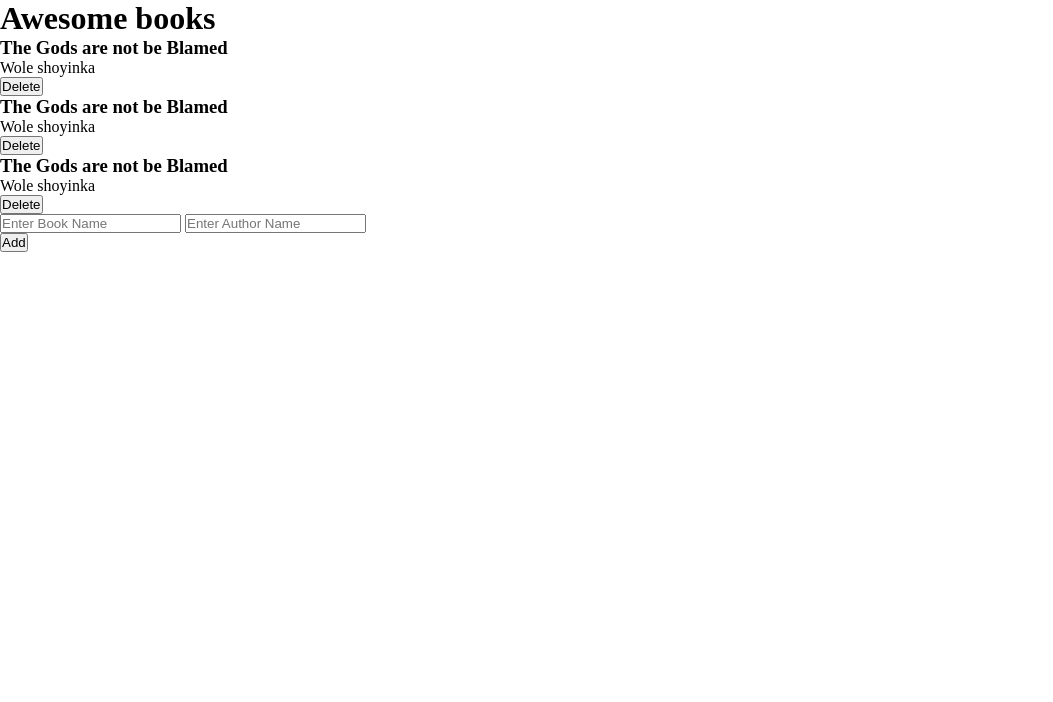
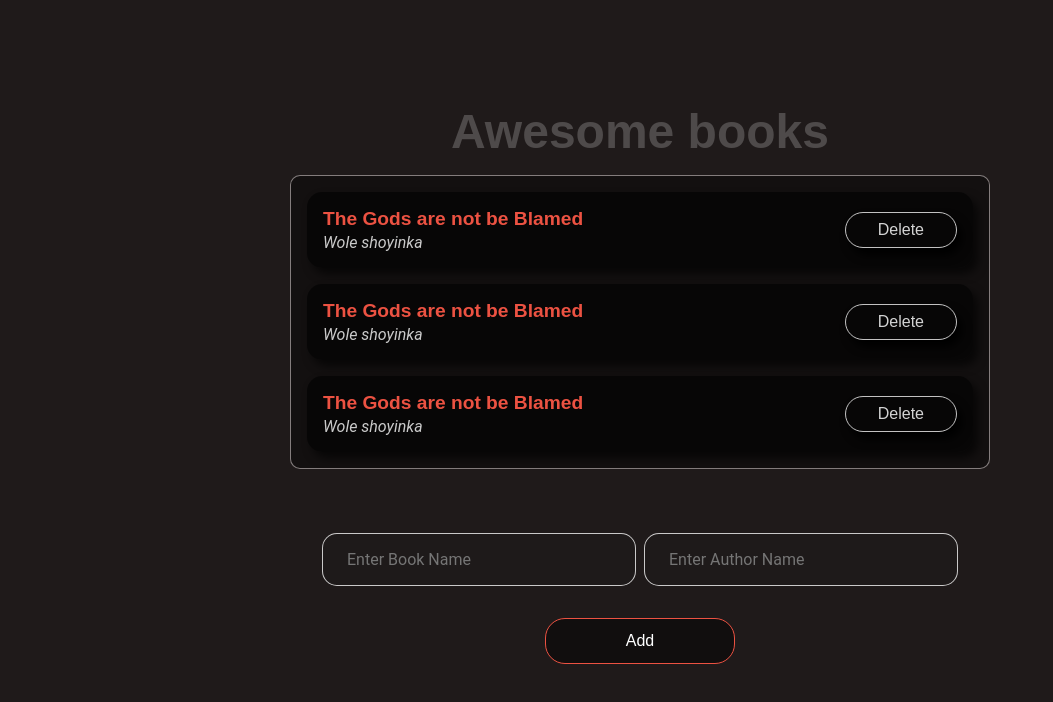
Before and after one commit to DuaneDave/Awesome-Books, a website: page index.html in a window 1280 px wide. Shown: the whole page, without its empty margins (0-1053 px from the left). Drawn offline with Linux system fonts and the light colour scheme.

Commit message:
Add style.css file

```diff
--- a/style.css
+++ b/style.css
@@ -1,4 +1,122 @@
 * {
   padding: 0;
   margin: 0;
+  box-sizing: border-box;
 }
+body {
+  font-family: 'Roboto', sans-serif;
+  background-color: rgb(31, 26, 26);
+  display: flex;
+  flex-direction: column;
+  align-items: center;
+  justify-content: center;
+  height: 100vh;
+}
+.flex {
+  display: flex;
+}
+h1,
+h2,
+h3 {
+  font-family: 'Sora', sans-serif;
+}
+h1 {
+  color: rgba(255, 255, 255, 0.212);
+  margin-bottom: 1rem;
+}
+header {
+  width: 100%;
+  text-align: center;
+  font-size: 1.5rem;
+}
+.book-shelve {
+  flex-direction: column;
+  align-items: center;
+  gap: 1rem;
+  background-color: rgba(0, 0, 0, 0.384);
+  max-width: 700px;
+  width: 100%;
+  margin: 0 auto;
+  padding: 1em;
+  border-radius: 10px;
+  border: 1px solid rgba(216, 207, 207, 0.575);
+}
+.book {
+  width: 100%;
+  align-items: center;
+  justify-content: space-between;
+  background-color: rgba(0, 0, 0, 0.603);
+  color: white;
+  padding: 1em;
+  border-radius: 15px;
+  box-shadow: 5px 6px 10px rgba(0, 0, 0, 0.63);
+}
+.book-details h3 {
+  color: #EC5242;
+  font-size: 1.2rem;
+  margin-bottom: 0.2rem;
+}
+.book-details p {
+  color: rgba(255, 255, 255, 0.788);
+  font-size: 1rem;
+  font-style: italic;
+}
+.book button {
+  background-color: transparent;
+  border: 1px solid rgba(255, 255, 255, 0.753);
+  color: rgba(255, 255, 255, 0.822);
+  padding: 0.5em 2em;
+  box-shadow: 5px 7px 10px black;
+  font-size: 1rem;
+  cursor: pointer;
+  border-radius: 30px;
+  transition: 0.5s ease;
+}
+.form {
+  width: 100%;
+  max-width: 700px;
+}
+form {
+  flex-direction: column;
+  gap: 2rem;
+  margin-top: 2rem;
+  width: 100%;
+  padding: 2em;
+}
+form input {
+  padding: 1em 1.5em;
+  border-radius: 15px;
+  font-family: inherit;
+  border: 1px solid rgba(255, 255, 255, 0.767);
+  background-color: rgba(27, 26, 26, 0.192);
+  width: 100%;
+  font-size: 1rem;
+  color: white;
+  outline: none;
+}
+form input:focus {
+  border: 1px solid #EC5242;
+  transform: scale(1.02);
+}
+form .btn {
+  background-color: rgba(0, 0, 0, 0.466);
+  border: 1px solid #EC5242;
+  padding: 0.8em 5em;
+  align-self: center;
+  border-radius: 20px;
+  font-size: 1rem;
+  color: white;
+  transition: all 0.5s ease;
+}
+.input {
+  flex-direction: column;
+  gap: 0.5rem;
+}
+button:hover {
+  background-color: #EC5242;
+}
+@media screen and (min-width: 768px) {
+  .input {
+    flex-direction: row;
+  }
+}
```
